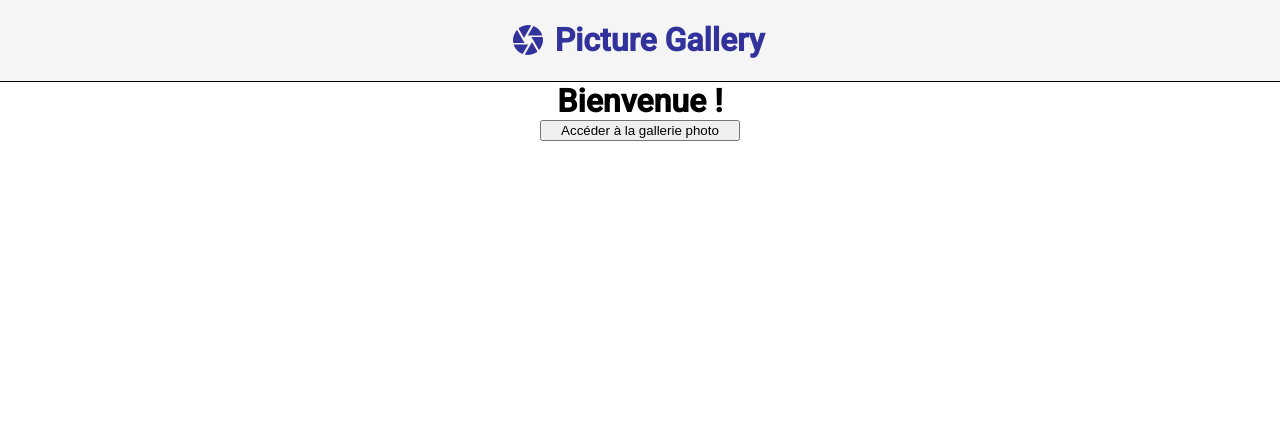
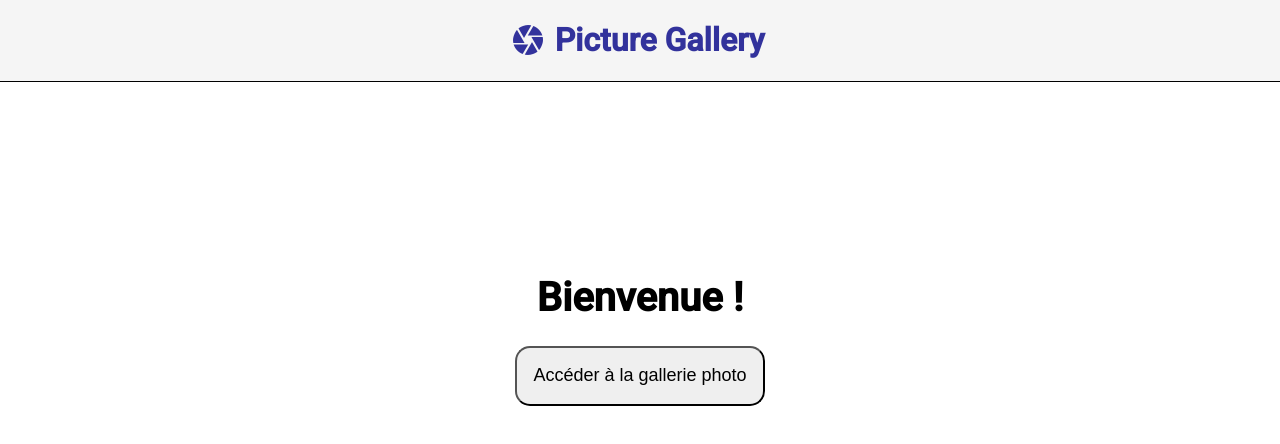
Before and after one commit to ZaeRon007/GaleriePhoto, an Angular app: page / in a window 1280 px wide. Shown: the top 444 px of the page. Built offline with nearby package versions, Linux system fonts and the light colour scheme.

Commit message:
landing page component update

```diff
--- a/src/app/core/components/landing-page/landing-page.component.css
+++ b/src/app/core/components/landing-page/landing-page.component.css
@@ -3,11 +3,22 @@
     flex-direction: column;
 }
 
-h1,
-button {
-    margin: auto;
+h1 {
+    margin: 15% auto 0 auto;
+    font-size: 40px;
 }
 
 button {
-    width: 200px;
+    margin: 25px auto;
 }
+
+button {
+    width: 250px;
+    height: 60px;
+    font-size: large;
+    border-radius: 15px;
+}
+
+button:hover {
+    color: rgb(1, 10, 95);
+}
```
